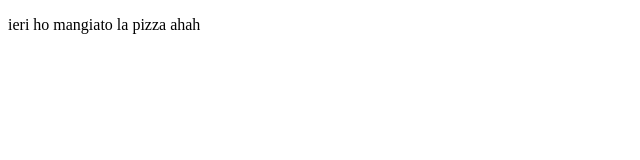
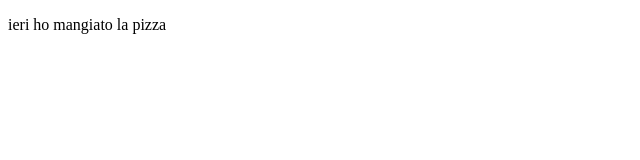
Before and after one commit to MatthiasCominelli/prova-git, a plain HTML site: page index.html in a window 1280 px wide. Shown: the full height of the page, 0-640 px from the left. Drawn offline with Linux system fonts and the light colour scheme.

Commit message:
lavoro completo

```diff
--- a/index.html
+++ b/index.html
@@ -7,6 +7,6 @@
     <title>Buongiorno Mondo</title>
 </head>
 <body>
-    <p>ieri ho mangiato la pizza ahah</p>
+    <p>ieri ho mangiato la pizza</p>
 </body>
 </html>
```
